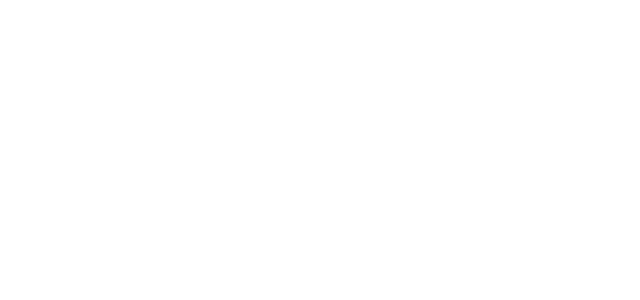
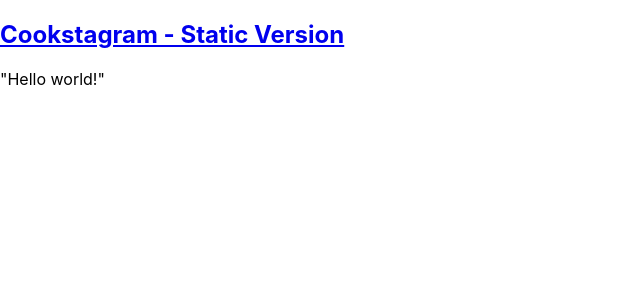
Before and after one commit to ehorn24/cookstagram, a React (Create React App) app: page /feed in a window 1280 px wide. Shown: the top 300 px of the page, without its empty margins (0-640 px from the left). Built offline with nearby package versions, Linux system fonts and the light colour scheme.

Commit message:
added feed component

```diff
--- a/src/App.js
+++ b/src/App.js
@@ -5,6 +5,7 @@
 import Navigation from "./Components/Navigation/Navigation";
 import Signup from "./Components/Signup/Signup";
 import Login from "./Components/Login/Login";
+import Feed from "./Components/Feed/Feed";
 
 export default class App extends Component {
   render() {
@@ -40,6 +41,16 @@
             </>
           )}
         />
+        <Route
+          exact
+          path="/feed"
+          render={props => (
+            <>
+              <Navigation />
+              <Feed />
+            </>
+          )}
+        />
       </Router>
     );
   }
--- /dev/null
+++ b/src/Components/Feed/Feed.js
@@ -0,0 +1,7 @@
+import React from "react";
+
+const Feed = () => {
+  return <div>"Hello world!"</div>;
+};
+
+export default Feed;
```
